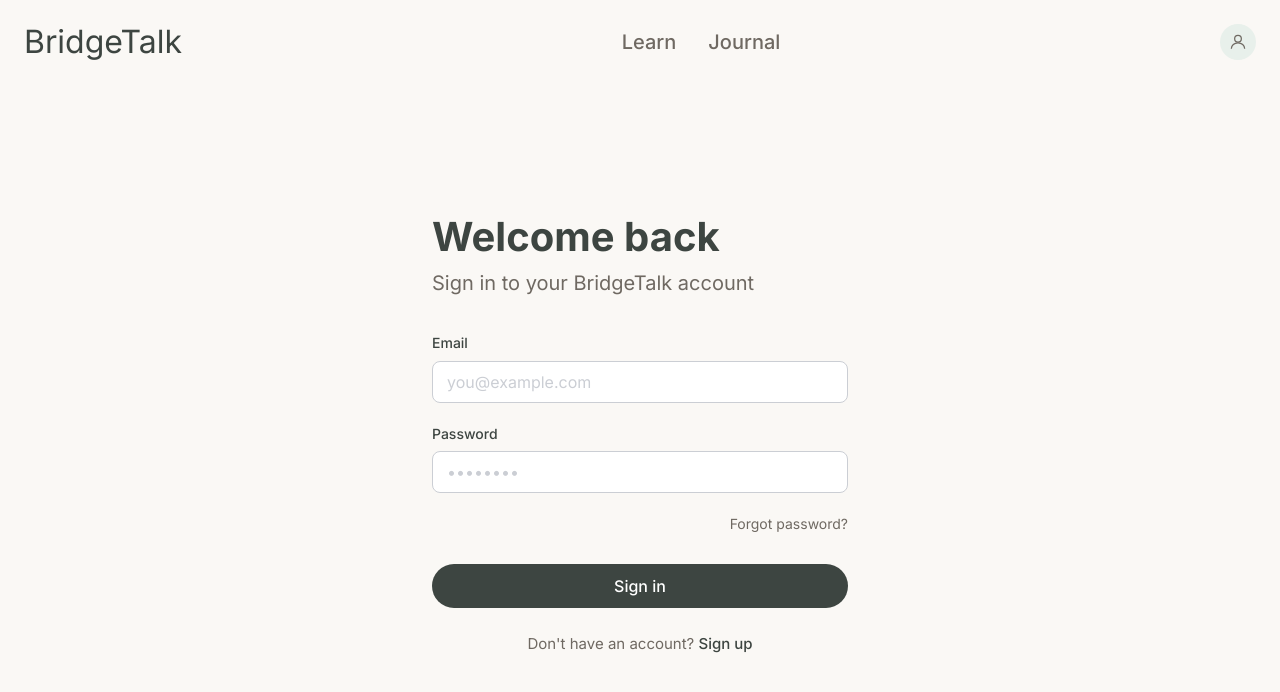
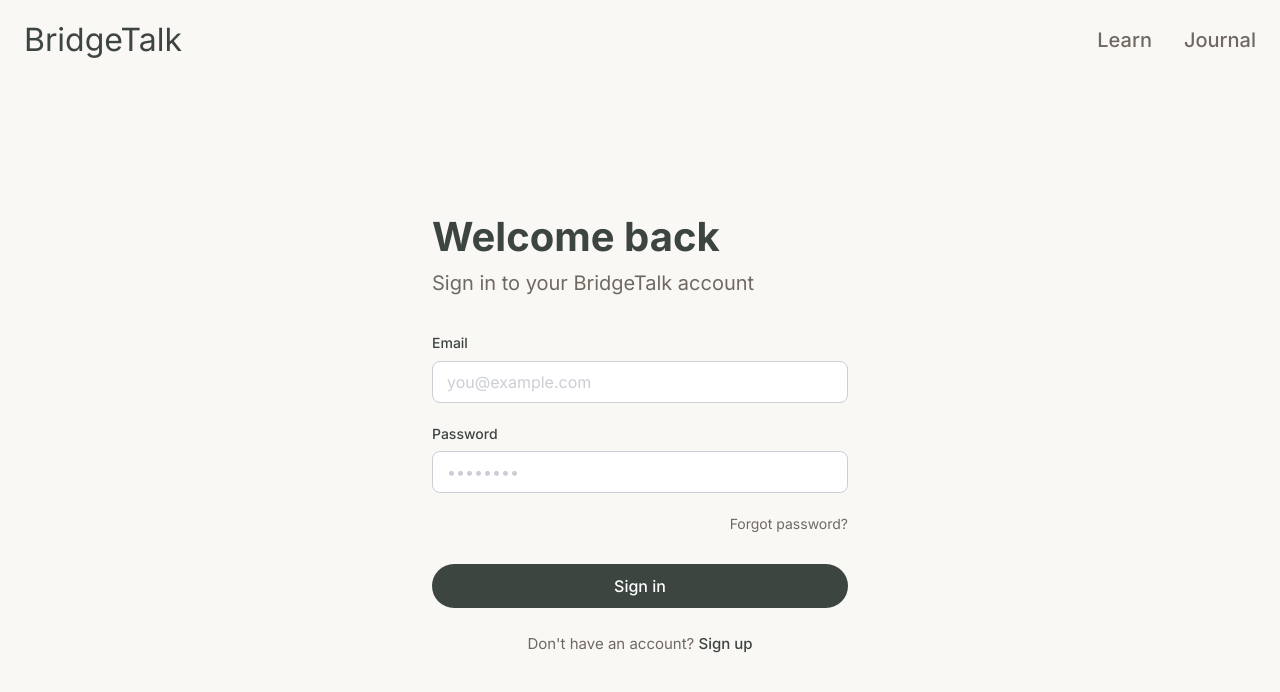
Before and after one commit to AnonnF/bridge-talk, a Vue app: page /login in a window 1280 px wide. Shown: the top 692 px of the page. Built offline with nearby package versions, Linux system fonts and the light colour scheme; no server answers; a web font is replaced by a local one.

Commit message:
fix: hide avatar dropdown on login and signup pages

```diff
--- a/src/components/layout/SiteHeader.vue
+++ b/src/components/layout/SiteHeader.vue
@@ -3,7 +3,7 @@ import { ref, computed } from 'vue'
 import { useRouter } from 'vue-router'
 import { useAuth } from '@/composables/useAuth'
 
-const { profile, signOut } = useAuth()
+const { user, profile, signOut } = useAuth()
 const router = useRouter()
 const open = ref(false)
 const isCounsellor = computed(() => profile.value?.role === 'counsellor')
@@ -31,7 +31,7 @@ async function handleSignOut() {
         </template>
       </nav>
 
-      <div class="avatar-wrapper">
+      <div v-if="user" class="avatar-wrapper">
         <button
           class="site-header__avatar"
           :aria-expanded="open"
```
